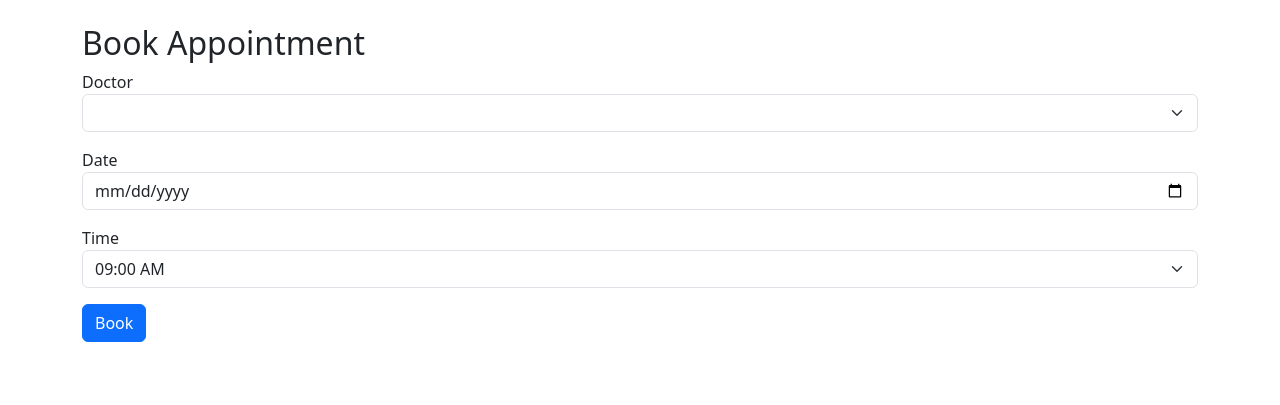
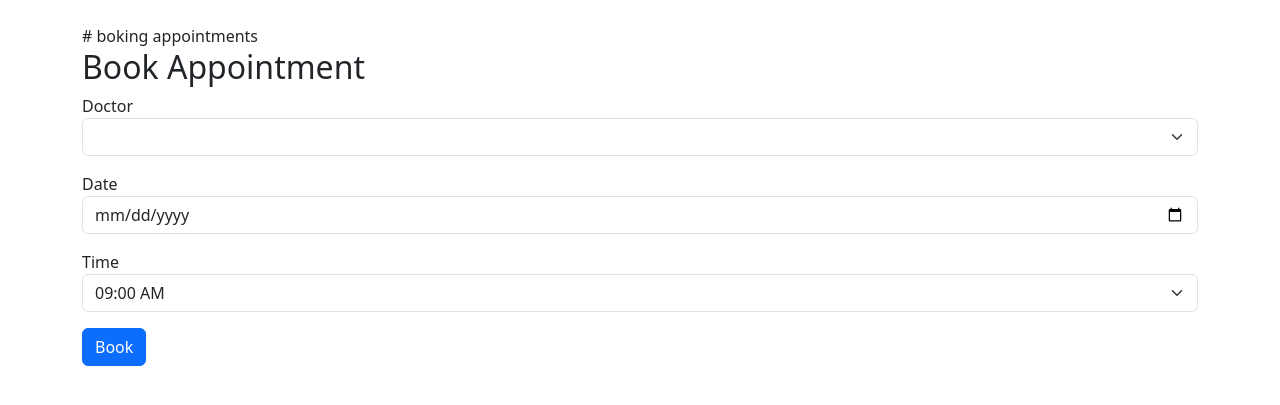
Before and after one commit to ramyaprabhab/HOSPITAL-MANAGEMENT-SYSTEM, a Flask app: template templates/book.html in a window 1280 px wide. Shown: the part 56-461 px from the top of the page. Run offline with Flask 3, Linux system fonts and the light colour scheme; the template is opened without the code that fills it: values that come from a table or form of the project are taken from there, others are empty.

Commit message:
Update book.html

```diff
--- a/templates/book.html
+++ b/templates/book.html
@@ -1,5 +1,6 @@
-{% extends 'base.html' %}
-{% block content %}
+{%extends 'base.html'%}
+{%block content%}
+# boking appointments
 <h2>Book Appointment</h2>
 <form method="post">
     {{ form.hidden_tag() }}
@@ -8,4 +9,4 @@
     <div class="mb-3">{{ form.time.label }}{{ form.time(class_='form-select') }}</div>
     <button class="btn btn-primary">Book</button>
 </form>
-{% endblock %}
+{%endblock%}
```
